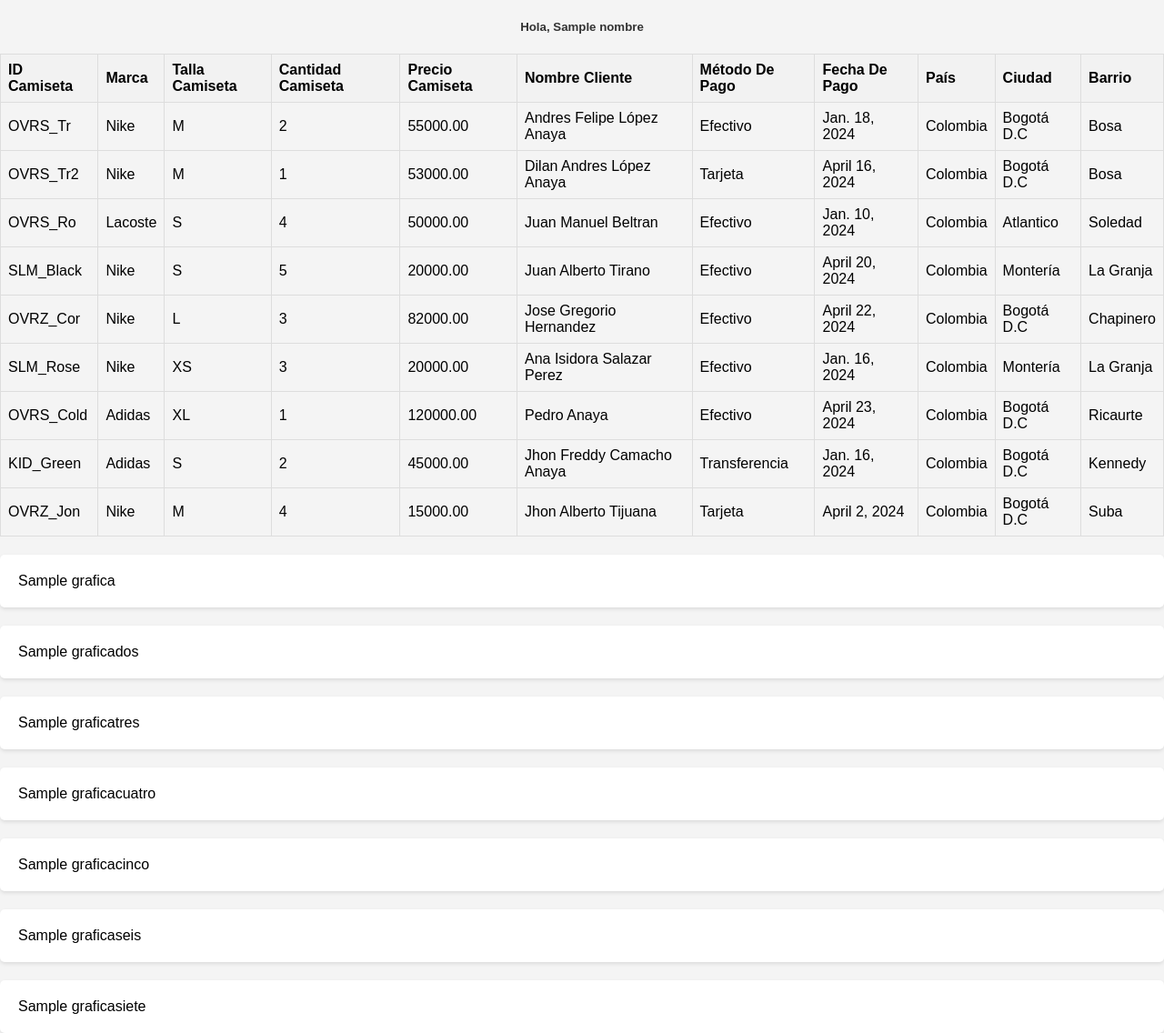
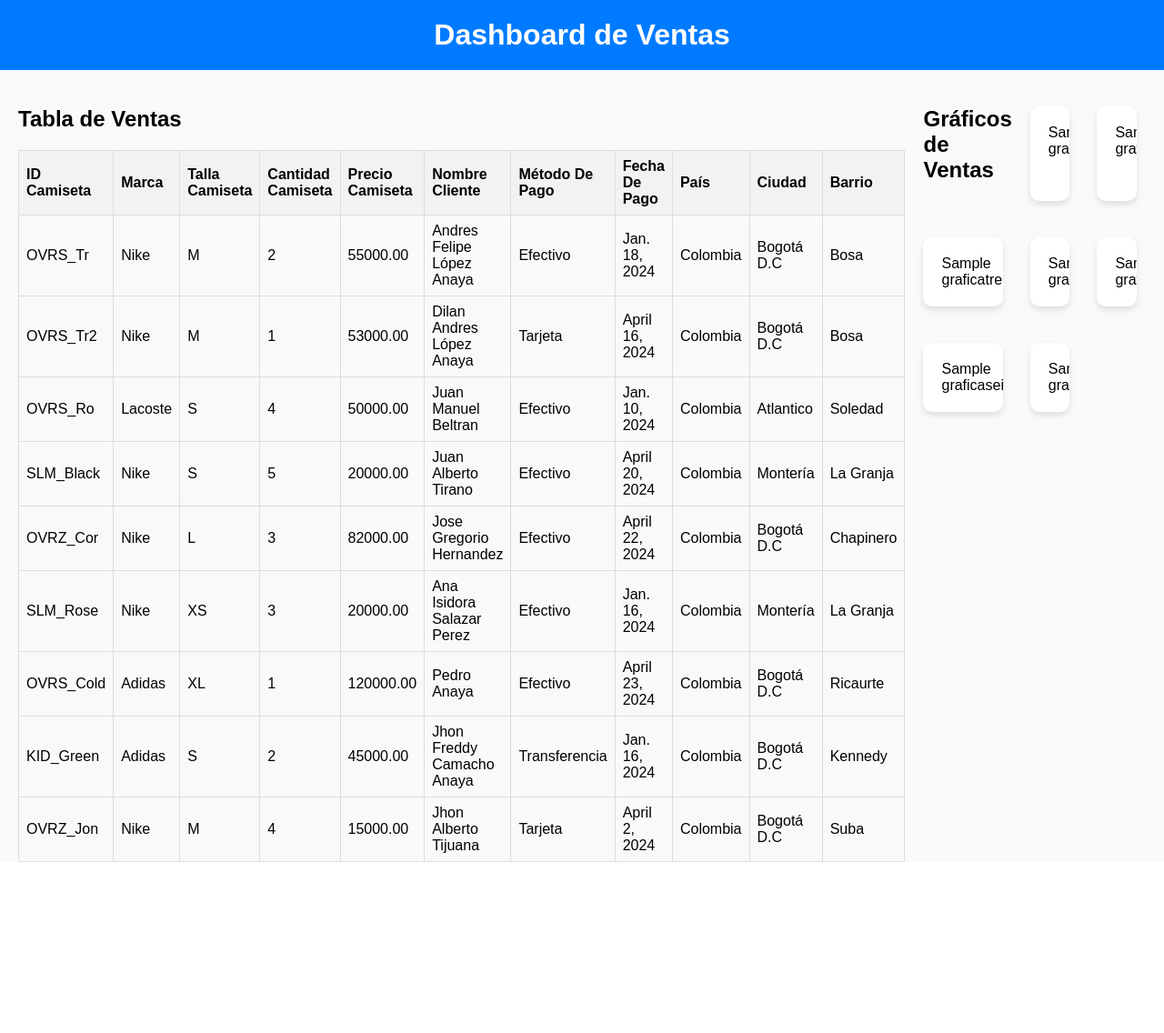
Before and after one commit to FrucoAndres/EstadisticaEmpresa, a Django app: template inventario/templates/inventario/index.html in a window 1280 px wide. Shown: the whole page at 91% size. After the commit the page ends 948 px from the top, so only its background shows below. Run offline with Django 5.2, Linux system fonts and the light colour scheme; data comes from the database, SQL or seed files in the repository; the template is opened without the code that fills it: values that come from a table or form of the project are taken from there, most other values are stand-ins (such as "Sample title", 1, 10 or a date in 2020).

Commit message:
commit cercano al producto final

```diff
--- a/erp/urls.py
+++ b/erp/urls.py
@@ -18,6 +18,7 @@ from django.contrib import admin
 from django.urls import path
 from inventario.views import saludar
 
+
 urlpatterns = [
     path('admin/', admin.site.urls),
     path('inventario/', saludar),
--- /dev/null
+++ b/inventario/static/css/styles.css
@@ -0,0 +1,132 @@
+
+#tablaCamisetas {
+    width: 100%;
+    border-collapse: collapse;
+    margin-top: 10px; /* Reducimos el margen superior para que los gráficos se vean más cerca de la tabla */
+}
+
+body {
+    font-family: 'Arial', sans-serif;
+    background-color: #f8f9fa;
+    margin: 0;
+    padding: 0;
+}
+
+h1 {
+    margin: 0;
+}
+
+#tablaCamisetas {
+    width: 100%;
+    border-collapse: collapse;
+}
+
+#tablaCamisetas th,
+#tablaCamisetas td {
+    border: 1px solid #ddd;
+    padding: 8px;
+    text-align: left;
+}
+
+#tablaCamisetas th {
+    background-color: #f2f2f2;
+    text-align: left;
+}
+
+
+#graficoUno, #graficoDos, #graficoTres, #graficoCuatro, #graficoCinco, #graficoSeis, #graficoSiete {
+    margin-top: 20px;
+    padding: 20px;
+    background-color: #fff;
+    border-radius: 10px; /* Aumentamos el radio del borde para un aspecto más suave */
+    box-shadow: 0 4px 6px rgba(0,0,0,0.1); /* Agregamos una ligera sombra para un aspecto tridimensional */
+}
+
+/* Estilo para los títulos de los gráficos */
+.plotly-graph-div .plotly .main-svg text.title-text {
+    font-family: 'Arial', sans-serif; /* Cambiamos la fuente del título */
+    font-size: 18px; /* Ajustamos el tamaño de la fuente */
+    fill: #333; /* Color del texto */
+}
+
+/* Estilo para las etiquetas de los ejes */
+.plotly-graph-div .plotly .main-svg text.axis-title-text {
+    font-family: 'Arial', sans-serif; /* Cambiamos la fuente de las etiquetas de los ejes */
+    font-size: 14px; /* Ajustamos el tamaño de la fuente */
+    fill: #555; /* Color del texto */
+}
+
+/* Estilo para los valores en los ejes */
+.plotly-graph-div .plotly .main-svg text.ticktext {
+    font-family: 'Arial', sans-serif; /* Cambiamos la fuente de los valores en los ejes */
+    font-size: 12px; /* Ajustamos el tamaño de la fuente */
+    fill: #777; /* Color del texto */
+}
+
+#tablaCamisetas {
+    width: 100%;
+    border-collapse: collapse;
+    margin-top: 20px;
+}
+
+/* Estilos generales */
+body {
+    font-family: 'Arial', sans-serif;
+    background-color: #f8f9fa;
+    margin: 0;
+    padding: 0;
+}
+
+header {
+    background-color: #007bff;
+    color: #fff;
+    text-align: center;
+    padding: 20px;
+}
+
+h1 {
+    margin: 0;
+}
+
+.dashboard-container {
+    display: grid;
+    grid-template-columns: 1fr 1fr; /* Divide el contenedor en dos columnas iguales */
+    gap: 20px; /* Espacio entre las columnas */
+    padding: 20px;
+}
+
+.tabla-container {
+    max-height: 200px;
+}
+
+.graficos-container {
+    grid-column: 2 / 3; /* Ocupa la segunda columna */
+    grid-row: 1; /* Se ubica en la primera fila */
+    display: grid;
+    grid-template-columns: repeat(3, 1fr); /* Divide el contenedor en dos columnas iguales */
+    gap: 20px; /* Espacio entre los gráficos */
+}
+
+/* Estilos para las filas de gráficos */
+.graficos-row {
+    display: flex; /* Establece el contenedor como flexbox */
+    justify-content: space-evenly; /* Distribuye uniformemente los elementos a lo largo del eje principal */
+    margin-bottom: 20px; /* Espacio entre cada fila de gráficos */
+}
+
+/* Estilo para los gráficos individuales */
+.grafico {
+    flex: 1; /* Hace que los gráficos se expandan para llenar el espacio disponible */
+    margin-right: 10px; /* Espacio entre cada gráfico */
+    background-color: #fff; /* Color de fondo del contenedor del gráfico */
+    border-radius: 10px; /* Borde redondeado */
+    box-shadow: 0 4px 6px rgba(0, 0, 0, 0.1); /* Sombra suave */
+    overflow: hidden; /* Evita que el contenido sobresalga del contenedor */
+}
+
+/* Estilos adicionales para los gráficos (puedes ajustar según sea necesario) */
+.grafico h2 {
+    font-size: 18px; /* Tamaño de fuente para los títulos de los gráficos */
+    margin-top: 10px; /* Espacio superior para los títulos */
+    text-align: center; /* Alineación centrada */
+}
--- a/inventario/templates/inventario/index.html
+++ b/inventario/templates/inventario/index.html
@@ -1,13 +1,23 @@
+{% load static %}
 <!DOCTYPE html>
 <html lang="en">
+
 <head>
     <meta charset="UTF-8">
     <meta name="viewport" content="width=device-width, initial-scale=1.0">
-    <title>Document</title>
-    <link rel="stylesheet" href="styles.css">
+    <title>Dashboard</title>
+    <link rel="stylesheet" type="text/css" href="{% static 'css/styles.css' %}">
 </head>
+
 <body>
-    <h5>Hola, {{nombre}}</h5>
+
+    <header>
+        <h1>Dashboard de Ventas</h1>
+    </header>
+
+    <div class="dashboard-container">
+        <div class="tabla-container">
+            <h2>Tabla de Ventas</h2>
             <table id="tablaCamisetas">
                 <tr>
                     <th>ID Camiseta</th>
@@ -38,28 +48,34 @@
                 </tr>
                 {% endfor %}
             </table>
+        </div>
 
-    <div id="graficoUno">
+        <div class="graficos-container">
+            <h2>Gráficos de Ventas</h2>
+            <div id="graficoUno" class="grafico">
                 {{ grafica|safe }}
             </div>
-    <div id="graficoDos">
+            <div id="graficoDos" class="grafico">
                 {{ graficados|safe }}
             </div>
-    <div id="graficoTres">
+            <div id="graficoTres" class="grafico">
                 {{ graficatres|safe }}
             </div>
-    <div id="graficoCuatro">
+            <div id="graficoCuatro" class="grafico">
                 {{ graficacuatro|safe }}
             </div>
-    <div id="graficoCinco">
+            <div id="graficoCinco" class="grafico">
                 {{ graficacinco|safe }}
             </div>
-    <div id="graficoSeis">
+            <div id="graficoSeis" class="grafico">
                 {{ graficaseis|safe }}
             </div>
-    <div id="graficoSiete">
+            <div id="graficoSiete" class="grafico">
                 {{ graficasiete|safe }}
+            </div>
+        </div>
     </div>
 
 </body>
+
 </html>
--- a/inventario/templates/inventario/styles.css
+++ /dev/null
@@ -1,38 +0,0 @@
-/* Estilos generales */
-body {
-    font-family: Arial, sans-serif;
-    background-color: #f4f4f4;
-    margin: 0;
-    padding: 0;
-}
-
-h5 {
-    color: #333;
-    text-align: center;
-}
-
-/* Estilos de la tabla */
-#tablaCamisetas {
-    width: 100%;
-    border-collapse: collapse;
-    margin-top: 20px;
-}
-
-#tablaCamisetas th, #tablaCamisetas td {
-    border: 1px solid #ddd;
-    padding: 8px;
-}
-
-#tablaCamisetas th {
-    background-color: #f2f2f2;
-    text-align: left;
-}
-
-/* Estilos de los gráficos */
-#graficoUno, #graficoDos, #graficoTres, #graficoCuatro, #graficoCinco, #graficoSeis, #graficoSiete {
-    margin-top: 20px;
-    padding: 20px;
-    background-color: #fff;
-    border-radius: 5px;
-    box-shadow: 0 2px 4px rgba(0,0,0,0.1);
-}
```
Also changed, not shown: inventario/views.py (+106 -12 lines). Lines whose indentation alone changed are shown as unchanged.
